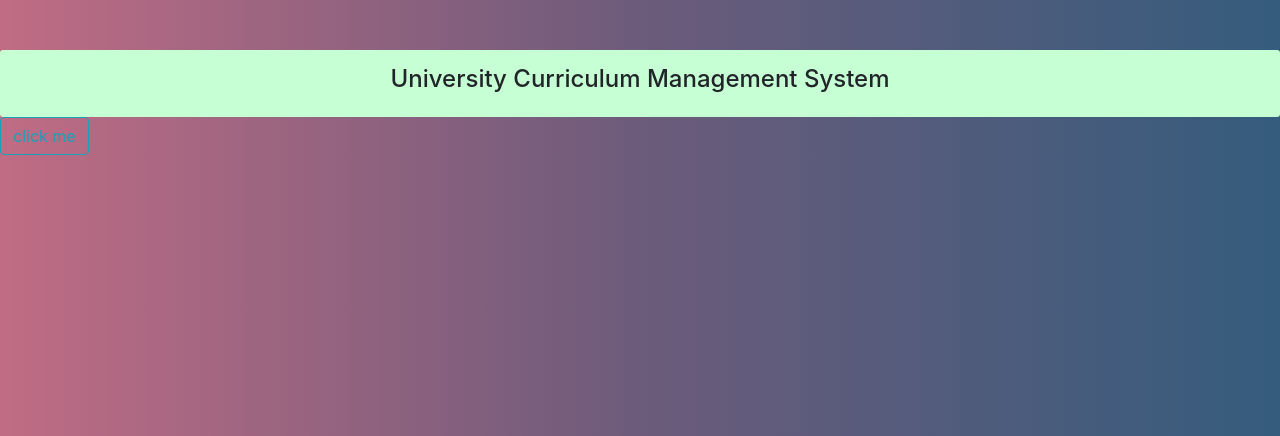
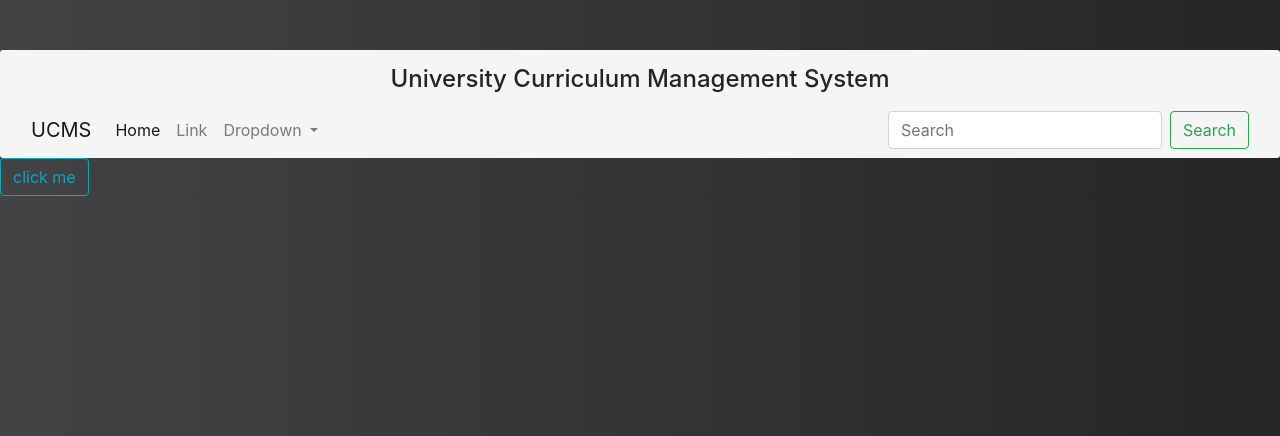
Before and after one commit to Stefan28BU/MajorProjects_Spring2019_UniversityCurriculum, a Django app: page /Curriculum/ in a window 1280 px wide. Shown: the top 436 px of the page. Run offline with Django 3.2, Linux system fonts and the light colour scheme; style sheets or scripts are compiled from the project's sources; some libraries are stand-ins or nearby versions.

Commit message:
frontend

```diff
--- a/database_site/Curriculum/templates/index.html
+++ b/database_site/Curriculum/templates/index.html
@@ -20,22 +20,66 @@
         .titleMid {
             text-align: center;
             position: center;
-            padding: 15px 15px 15px 15px;
+            padding: 15px 15px 0 15px;
             border-radius: 3px;
-            background-color: #c7ffd4;
+            background-color: whitesmoke;
         }
 
         body {
-            background: #355C7D; /* fallback for old browsers */
-            background: -webkit-linear-gradient(to right, #C06C84, #6C5B7B, #355C7D); /* Chrome 10-25, Safari 5.1-6 */
-            background: linear-gradient(to right, #C06C84, #6C5B7B, #355C7D); /* W3C, IE 10+/ Edge, Firefox 16+, Chrome 26+, Opera 12+, Safari 7+ */
+            background: #232526; /* fallback for old browsers */
+            background: -webkit-linear-gradient(to right, #414345, #232526); /* Chrome 10-25, Safari 5.1-6 */
+            background: linear-gradient(to right, #414345, #232526); /* W3C, IE 10+/ Edge, Firefox 16+, Chrome 26+, Opera 12+, Safari 7+ */
+
+        }
+
+        .customNav {
+            background-color: whitesmoke;
         }
 
     </style>
 </head>
 <body>
+
 <div class="titleMid">
     <h4>University Curriculum Management System</h4>
+
+    <div class="customNav">
+        <nav class="navbar navbar-expand-lg navbar-light ">
+            <a class="navbar-brand" href="#">UCMS</a>
+            <button class="navbar-toggler" type="button" data-toggle="collapse" data-target="#navbarSupportedContent"
+                    aria-controls="navbarSupportedContent" aria-expanded="false" aria-label="Toggle navigation">
+                <span class="navbar-toggler-icon"></span>
+            </button>
+
+            <div class="collapse navbar-collapse" id="navbarSupportedContent">
+                <ul class="navbar-nav mr-auto">
+                    <li class="nav-item active">
+                        <a class="nav-link" href="#">Home <span class="sr-only">(current)</span></a>
+                    </li>
+                    <li class="nav-item">
+                        <a class="nav-link" href="#">Link</a>
+                    </li>
+                    <li class="nav-item dropdown">
+                        <a class="nav-link dropdown-toggle" href="#" id="navbarDropdown" role="button"
+                           data-toggle="dropdown" aria-haspopup="true" aria-expanded="false">
+                            Dropdown
+                        </a>
+                        <div class="dropdown-menu" aria-labelledby="navbarDropdown">
+                            <a class="dropdown-item" href="#">Action</a>
+                            <a class="dropdown-item" href="#">Another action</a>
+                            <div class="dropdown-divider"></div>
+                            <a class="dropdown-item" href="#">Something else here</a>
+                        </div>
+                    </li>
+
+                </ul>
+                <form class="form-inline my-2 my-lg-0">
+                    <input class="form-control mr-sm-2" type="search" placeholder="Search" aria-label="Search">
+                    <button class="btn btn-outline-success my-2 my-sm-0" type="submit">Search</button>
+                </form>
+            </div>
+        </nav>
+    </div>
 </div>
 <div class="">
     <button class="btn btn-outline-info" type="button" name="button">click me</button>
```
Also changed, not shown: database_site/Curriculum/models.py (+6 -6 lines), database_site/Curriculum/migrations/0001_initial.py (added), database_site/Curriculum/migrations/0005_auto_20190504_1411.py (deleted), database_site/Curriculum/migrations/0006_auto_20190504_1600.py (deleted), database_site/Curriculum/migrations/__init__.py (added).
